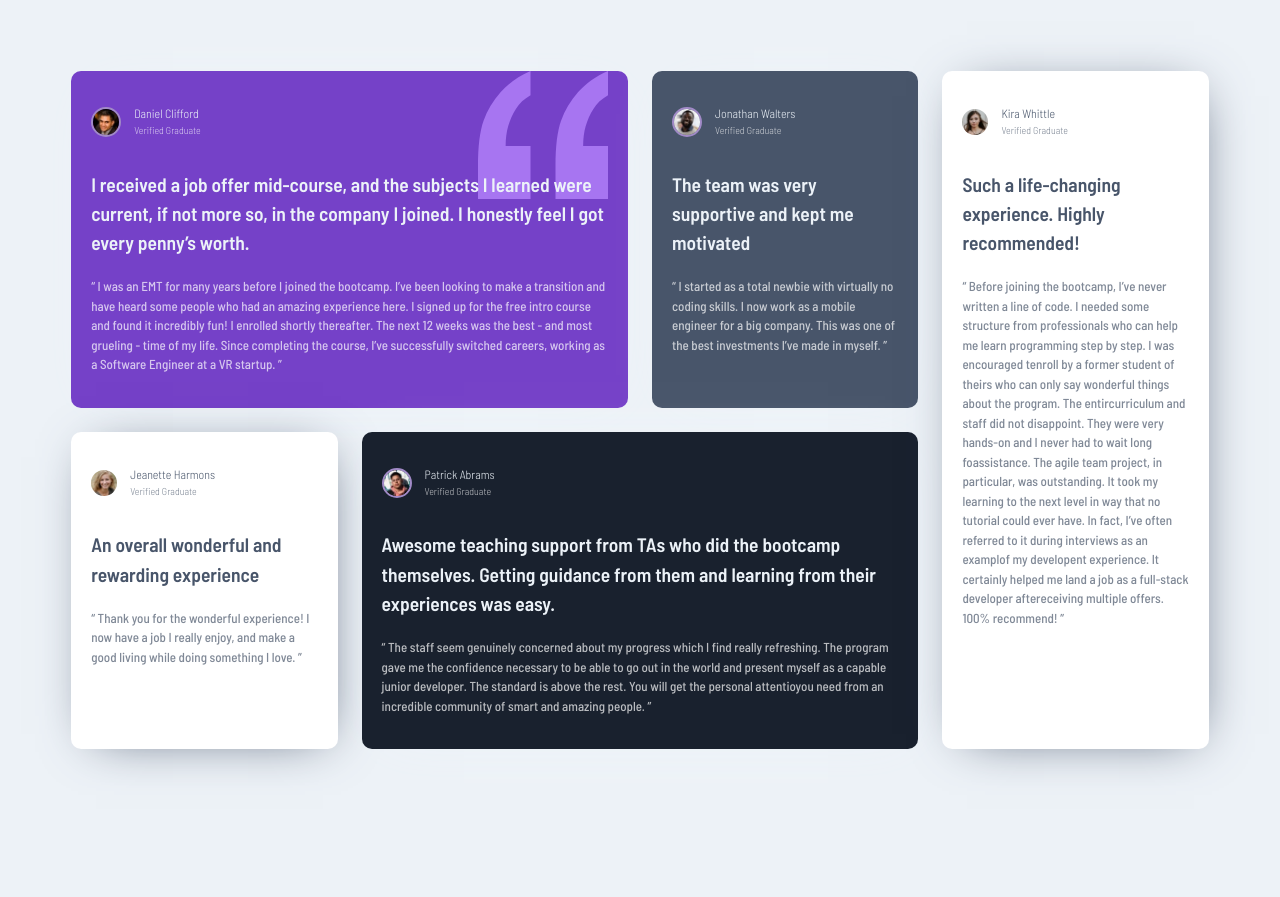
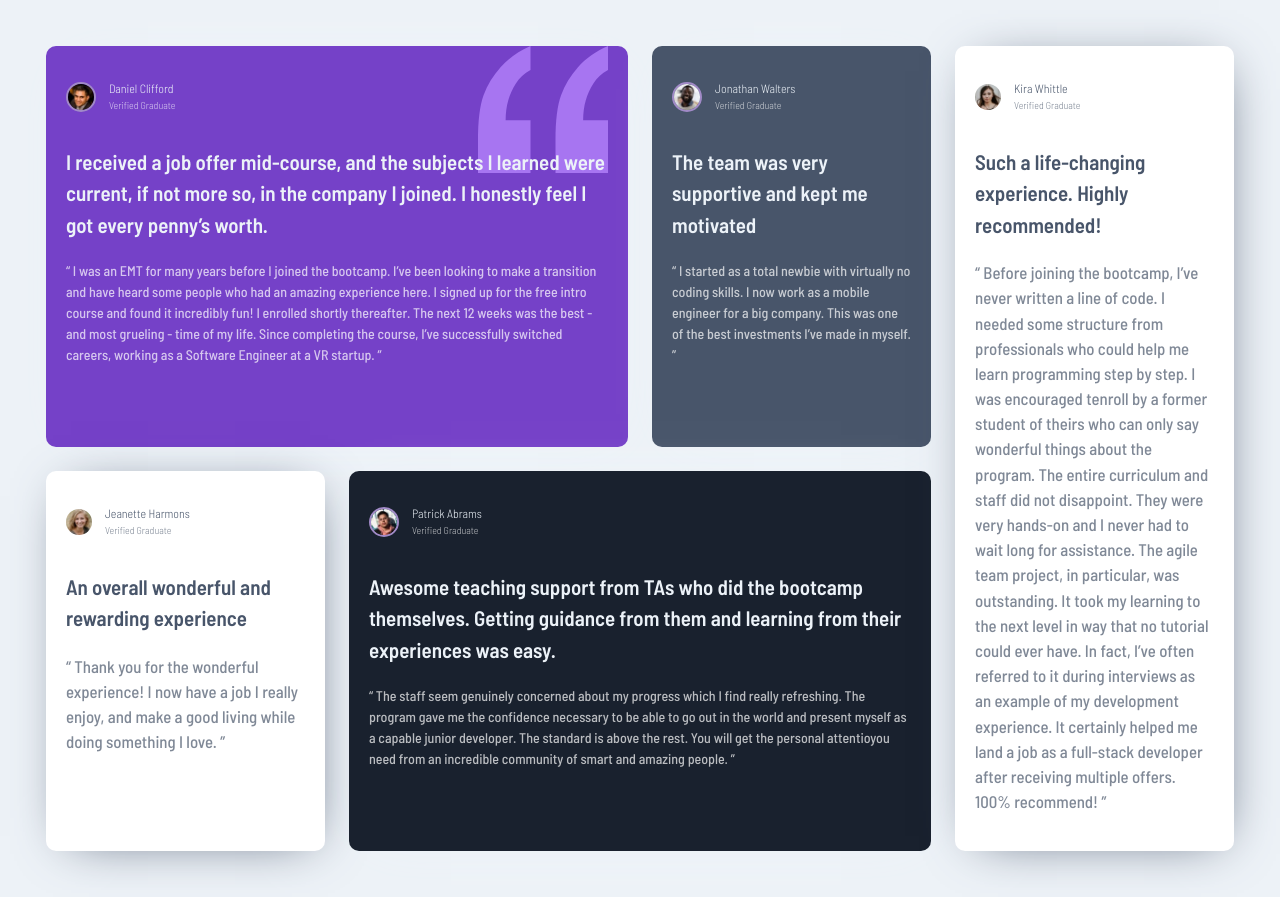
Before and after one commit to EtFX1/Frontend-Mentor-Testimonials-grid-section, a plain HTML site: page index.html in a window 1280 px wide. Before the commit the page ends 820 px from the top, so only its background shows below. Drawn offline with Linux system fonts and the light colour scheme.

Commit message:
changed some classes

```diff
--- a/index.html
+++ b/index.html
@@ -63,7 +63,7 @@
 
         <!-- *paragraph section -->
         <section class="paragraph">
-          <p class="user-story-light">
+          <p class="paragraph-light">
             “ I was an EMT for many years before I joined the bootcamp. I’ve
             been looking to make a transition and have heard some people who had
             an amazing experience here. I signed up for the free intro course
@@ -102,7 +102,7 @@
 
         <!-- *paragraph section -->
         <section class="paragraph">
-          <p class="user-story-light">
+          <p class="paragraph-light">
             “ I started as a total newbie with virtually no coding skills. I now
             work as a mobile engineer for a big company. This was one of the
             best investments I’ve made in myself. ”
@@ -139,7 +139,7 @@
 
         <!-- *paragraph section -->
         <section class="paragraph">
-          <p class="user-story-dark">
+          <p class="paragraph-dark">
             “ Thank you for the wonderful experience! I now have a job I really
             enjoy, and make a good living while doing something I love. ”
           </p>
@@ -175,7 +175,7 @@
 
         <!-- *paragraph section -->
         <section class="paragraph">
-          <p class="user-story-light">
+          <p class="paragraph-light">
             “ The staff seem genuinely concerned about my progress which I find
             really refreshing. The program gave me the confidence necessary to
             be able to go out in the world and present myself as a capable
@@ -215,18 +215,18 @@
 
         <!-- *paragraph section -->
         <section class="paragraph">
-          <p class="user-story-dark">
+          <p class="paragraph-dark">
             “ Before joining the bootcamp, I’ve never written a line of code. I
-            needed some structure from professionals who can help me learn
+            needed some structure from professionals who could help me learn
             programming step by step. I was encouraged tenroll by a former
             student of theirs who can only say wonderful things about the
-            program. The entircurriculum and staff did not disappoint. They were
-            very hands-on and I never had to wait long foassistance. The agile
+            program. The entire curriculum and staff did not disappoint. They were
+            very hands-on and I never had to wait long for assistance. The agile
             team project, in particular, was outstanding. It took my learning to
             the next level in way that no tutorial could ever have. In fact,
-            I’ve often referred to it during interviews as an examplof my
-            developent experience. It certainly helped me land a job as a
-            full-stack developer aftereceiving multiple offers. 100% recommend!
+            I’ve often referred to it during interviews as an example of my
+            development experience. It certainly helped me land a job as a
+            full-stack developer after receiving multiple offers. 100% recommend!
             ”
           </p>
         </section>
--- a/styles.css
+++ b/styles.css
@@ -1,5 +1,5 @@
 body {
-  font-size: 13px;
+  font-size: 14px;
   line-height: 1.5;
   background-color: hwb(210 93% 3%);
 }
@@ -7,7 +7,7 @@ body {
 /* *container for all sections */
 #grid-container {
   font-family: "Barlow Semi Condensed", sans-serif;
-  padding: 5%;
+  padding: 3%;
   max-width: 1440px;
 
   display: grid;
@@ -196,10 +196,11 @@ h1.main-statement {
 }
 
 /* *changes the transparency of the paragraphs to 70% on cards 3 and 5 */
-p.user-story-light {
+p.paragraph-light {
   color: hsla(0, 0%, 100%, 0.7);
 }
 
-p.user-story-dark {
+p.paragraph-dark {
+  font-size: larger;
   color: hsl(217, 19%, 35%, 0.7);
 }
```
